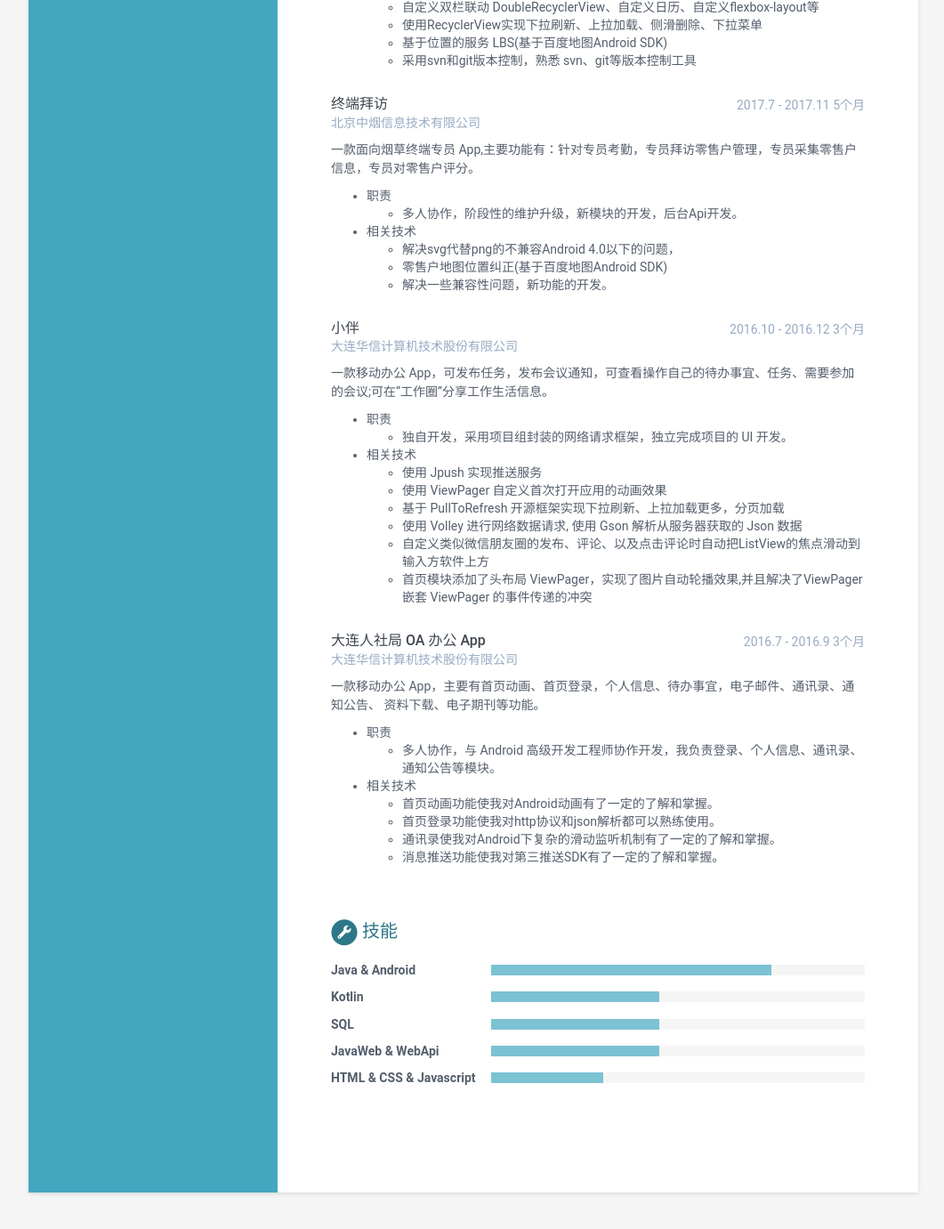
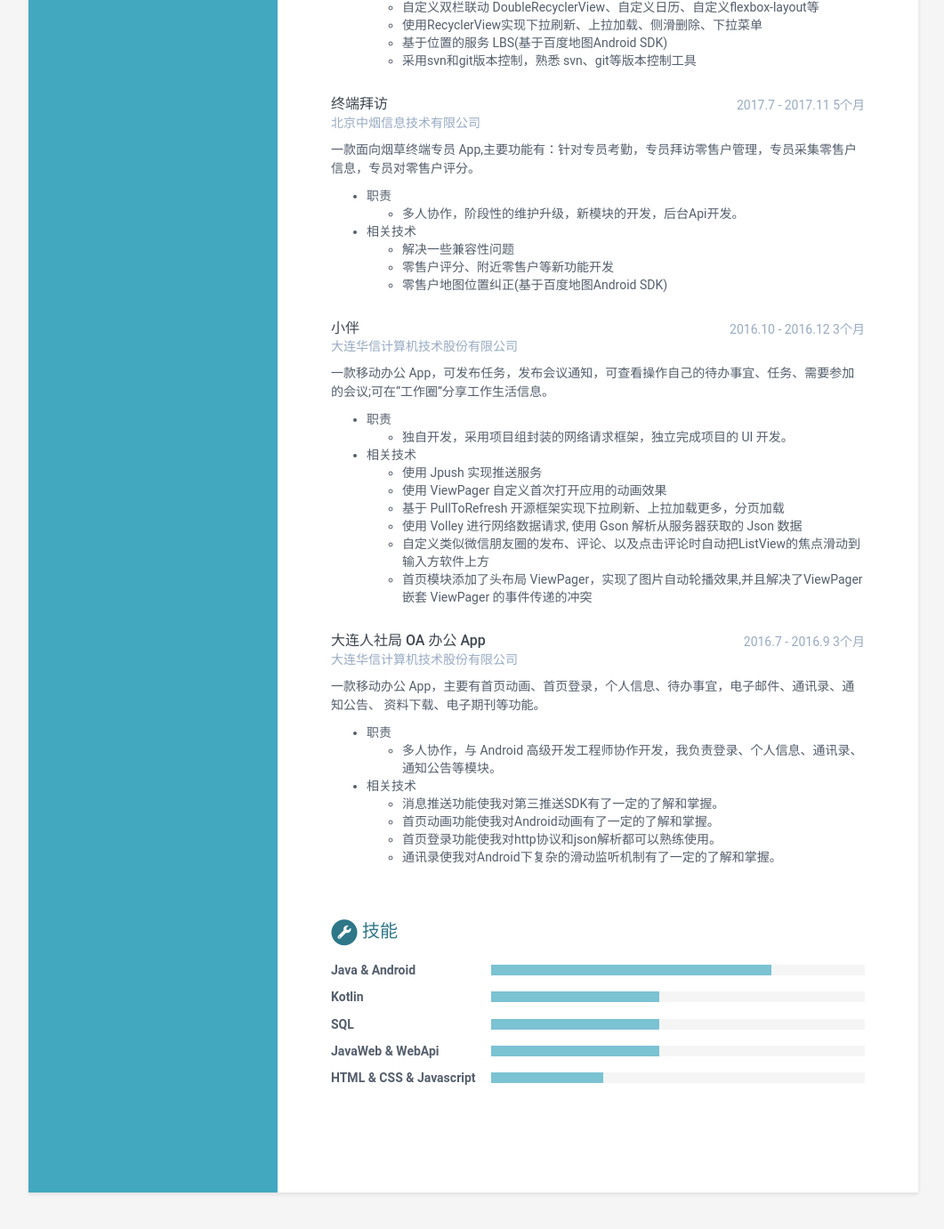
Before and after one commit to GIOSProject/online-cv, a Jekyll site: the page built from index.html, in a window 1280 px wide and 1400 px high, scrolled down 1688 px. Shown: the top 1381 px of the window at 89% size, without its empty margins (108-1169 px from the left). Built offline with Jekyll 4.4.1, drawn with Linux system fonts in a browser that asks for light colours.

Commit message:
更新未来终端工作经验

```diff
--- a/_data/data.yml
+++ b/_data/data.yml
@@ -192,9 +192,9 @@ experiences-projects:
         - 职责
           - 多人协作，阶段性的维护升级，新模块的开发，后台Api开发。
         - 相关技术
-          - 解决svg代替png的不兼容Android 4.0以下的问题，
+          - 解决一些兼容性问题
+          - 零售户评分、附近零售户等新功能开发
           - 零售户地图位置纠正(基于百度地图Android SDK)
-          - 解决一些兼容性问题，新功能的开发。
 
   - role: 小伴
     time: 2016.10 - 2016.12  3个月
@@ -223,10 +223,11 @@ experiences-projects:
          - 职责
            - 多人协作，与 Android 高级开发工程师协作开发，我负责登录、个人信息、通讯录、通知公告等模块。
          - 相关技术
+           - 消息推送功能使我对第三推送SDK有了一定的了解和掌握。
            - 首页动画功能使我对Android动画有了一定的了解和掌握。
            - 首页登录功能使我对http协议和json解析都可以熟练使用。
            - 通讯录使我对Android下复杂的滑动监听机制有了一定的了解和掌握。
-           - 消息推送功能使我对第三推送SDK有了一定的了解和掌握。
+
 
 #projects:
 #  title: 项目经验
```
